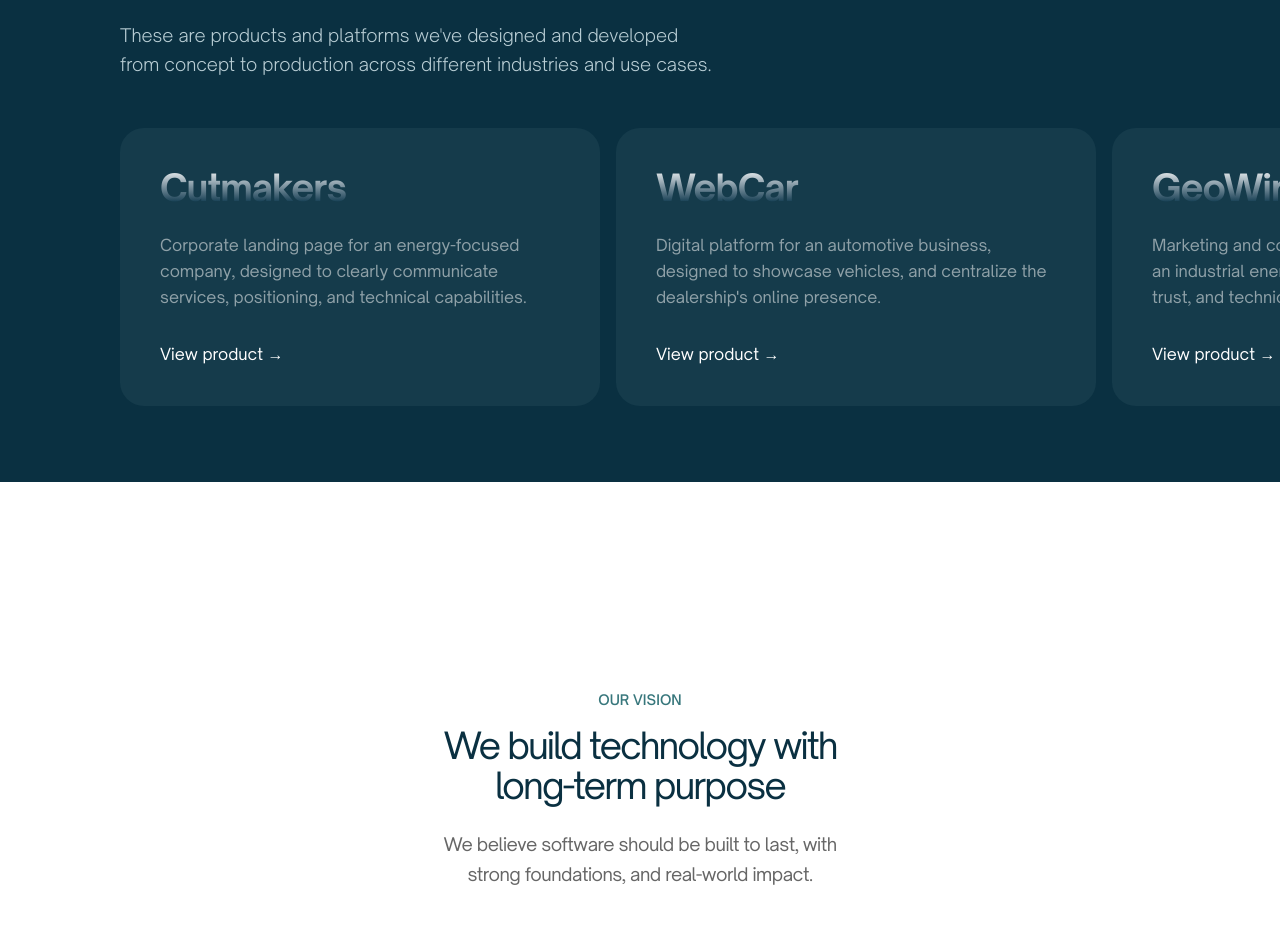
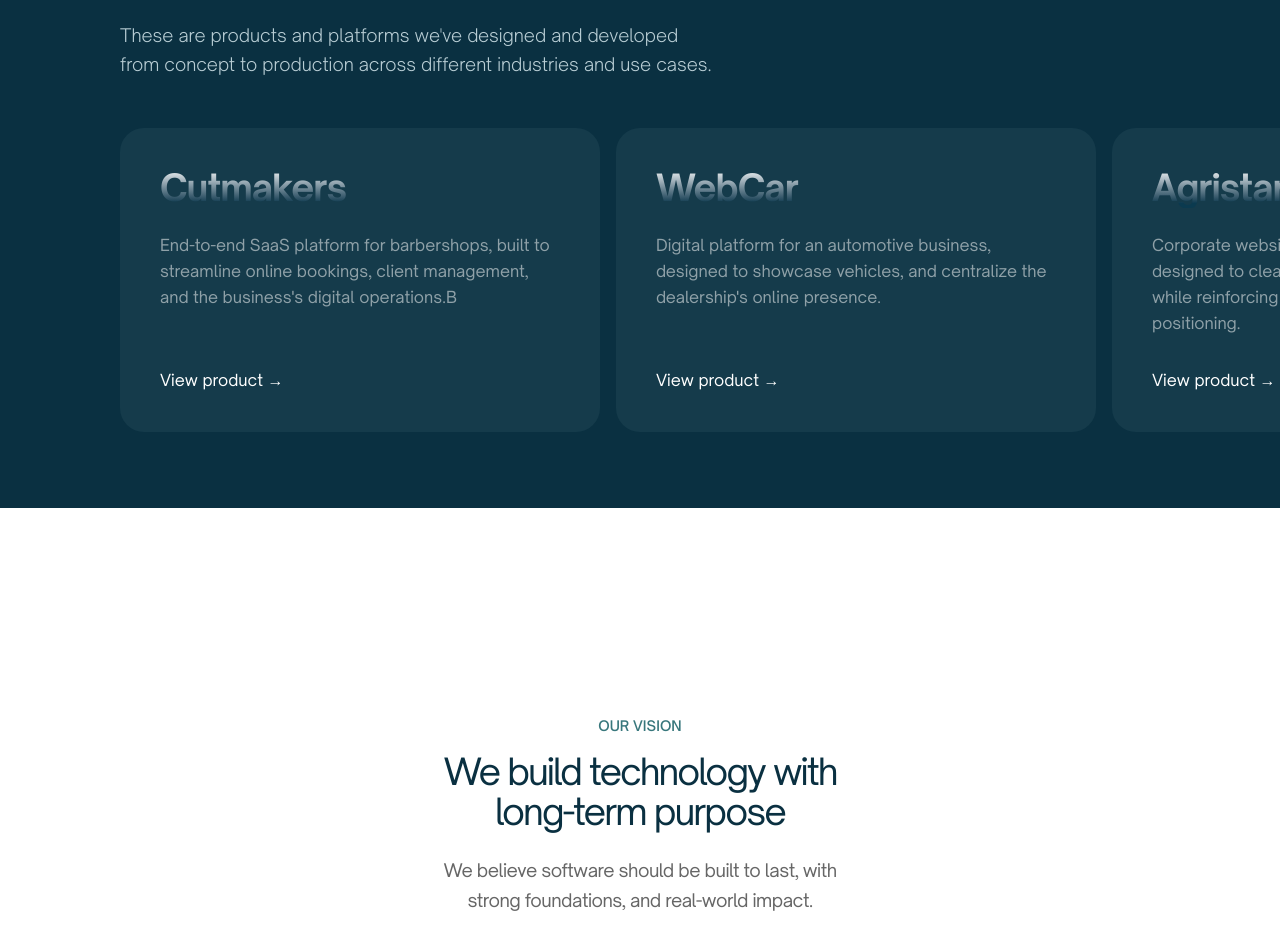
Before and after one commit to mateoLorenzo/smt-landing, a Next.js app: page / in a window 1280 px wide. Shown: the part 2329-3254 px from the top of the page. Built offline with nearby package versions, Linux system fonts and the light colour scheme.

Commit message:
Adjusted links in Products section

```diff
--- a/src/app/sections/ProductsAndPlatforms.tsx
+++ b/src/app/sections/ProductsAndPlatforms.tsx
@@ -5,22 +5,32 @@ export const ProductsAndPlatforms = () => {
     {
       title: "Cutmakers",
       description:
-        "Corporate landing page for an energy-focused company, designed to clearly communicate services, positioning, and technical capabilities.",
+        "End-to-end SaaS platform for barbershops, built to streamline online bookings, client management, and the business's digital operations.B",
+      link: "https://cutmakers.com",
     },
     {
       title: "WebCar",
       description:
         "Digital platform for an automotive business, designed to showcase vehicles, and centralize the dealership's online presence.",
+      link: "https://webcar.com.ar",
+    },
+    {
+      title: "Agristar",
+      description:
+        "Corporate website for an agri-industrial company, designed to clearly present products and services while reinforcing brand credibility and technical positioning.",
+      link: "https://agristar.com.ar",
     },
     {
       title: "GeoWirePlus",
       description:
         "Marketing and corporate website built to support an industrial energy solution, focused on clarity, trust, and technical credibility.",
+      link: "https://geowireplus.com",
     },
     {
-      title: "ConnectHub",
+      title: "Comahue",
       description:
         "End-to-end web platform for business networking, including onboarding flows, profile management, and digital presence.",
+      link: "https://comahue-energy.com/",
     },
   ];
 
@@ -66,7 +76,13 @@ export const ProductsAndPlatforms = () => {
                   </p>
                 </div>
                 <button className="text-white text-sm md:text-base font-normal hover:text-[#5A9B93] transition-colors duration-200 text-left cursor-pointer">
-                  View product →
+                  <a
+                    href={product.link}
+                    target="_blank"
+                    rel="noopener noreferrer"
+                  >
+                    View product →
+                  </a>
                 </button>
               </div>
             ))}
```
